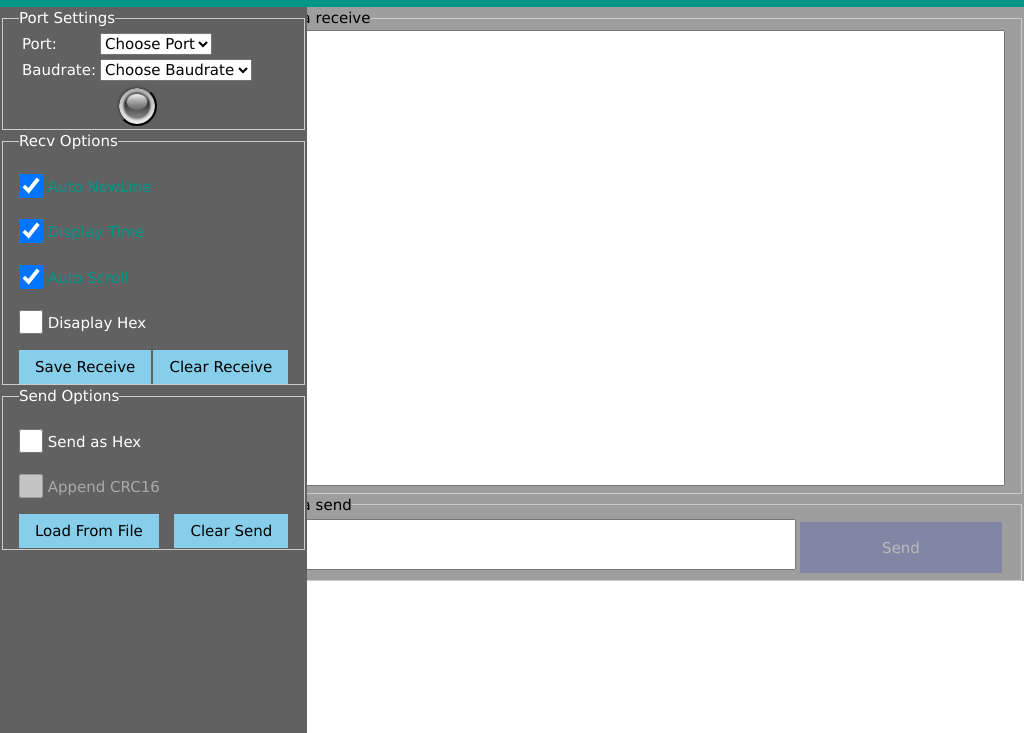
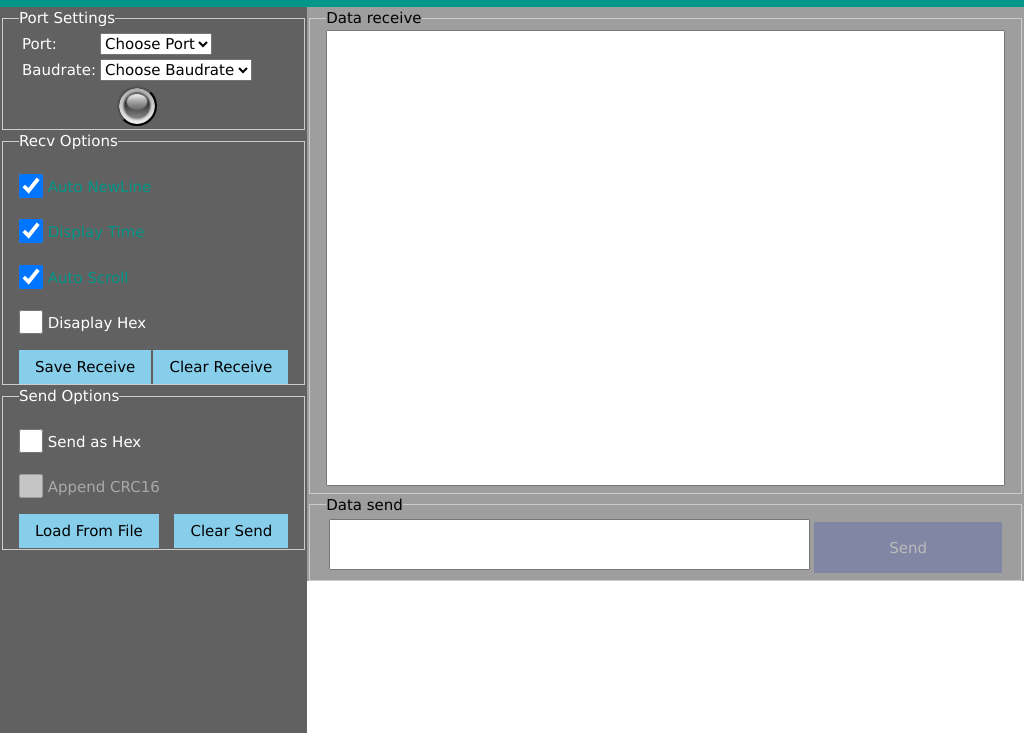
Before and after one commit to zhanfeng25/UartAssist, an Electron app: page index.html in a window 1024 px wide. Shown: the part 67-800 px from the top of the page. Drawn offline with Linux system fonts and the light colour scheme; no server answers.

Commit message:
fix typo

```diff
--- a/index.html
+++ b/index.html
@@ -88,7 +88,7 @@
 </fieldset>
 </nav>
 
-<div class="Data w3-grey" style="margin-left:25%">
+<div class="Data w3-grey" style="margin-left:30%">
 <fieldset class="w3-container w3-border w3-hover-border-light-blue">
   <legend>Data receive</legend>
   <textarea rows="20" style="width:100%;overflow-y:auto;resize:none;" id="IncomingDataArea" readonly="true"></textarea>
```
